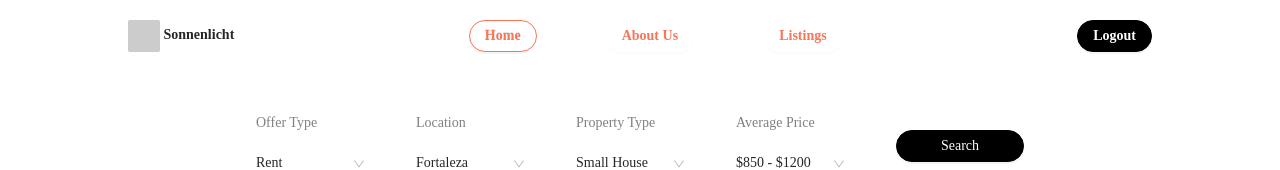
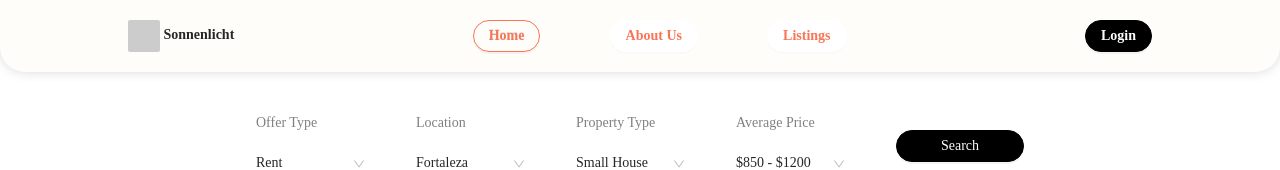
Before and after one commit to liviabelirocha/sonnenlicht, a React (Create React App) app in the folder front/: page / in a window 1280 px wide. Shown: the top 170 px of the page. Built offline with nearby package versions, Linux system fonts and the light colour scheme; the HTML template or start-up script is replaced by a standard one; a web font is replaced by a local one.

Commit message:
Fix header border and login button

```diff
--- a/front/src/components/Footer.jsx
+++ b/front/src/components/Footer.jsx
@@ -1,4 +1,4 @@
-import { Col, Row, Card, Avatar, Button, Divider } from 'antd'
+import { Col, Row, Avatar, Button } from 'antd'
 import styled, { css } from 'styled-components'
 
 const StyledFooter = styled.div(
@@ -47,10 +47,10 @@ const Footer = () => {
                 <Col span={3}>
                     {isLoggedInMOCK ?
                         <Button type={'primary'} size={'large'}>
-                            <b>Login</b>
+                            <b>Logout</b>
                         </Button> :
                         <Button type={'primary'} size={'large'}>
-                            <b>Logout</b>
+                            <b>Login</b>
                         </Button>
                     }
                 </Col>
--- a/front/src/components/Header.jsx
+++ b/front/src/components/Header.jsx
@@ -5,8 +5,10 @@ import styled, { css } from 'styled-components'
 
 const StyledHeader = styled.div(
     () => css`
+        background: #FEFDF9;
+        box-shadow: 0px 0px 12px rgba(0, 0, 0, 0.15);
+        border-radius: 0px 0px 25px 25px;
         padding: 20px 10vw;
-        background-color: white;
 
         .controls {
             .ant-btn {
@@ -55,10 +57,10 @@ const Header = () => {
                 </Col>
                 {isLoggedInMOCK ?
                     <Button type={'primary'}>
-                        <b>Login</b>
+                        <b>Logout</b>
                     </Button> :
                     <Button type={'primary'}>
-                        <b>Logout</b>
+                        <b>Login</b>
                     </Button>
                 }
             </Row>
```
